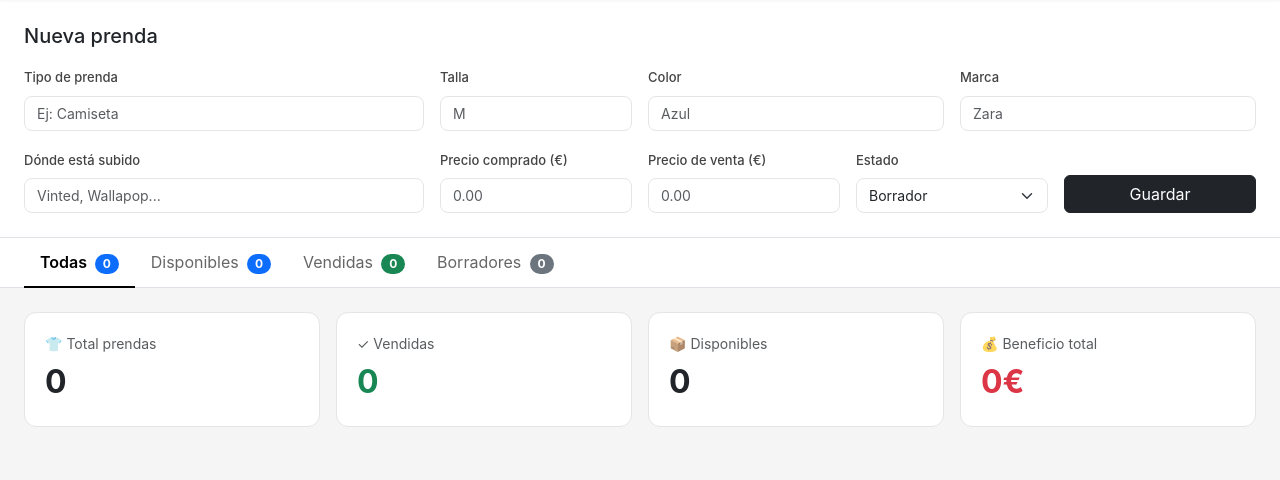
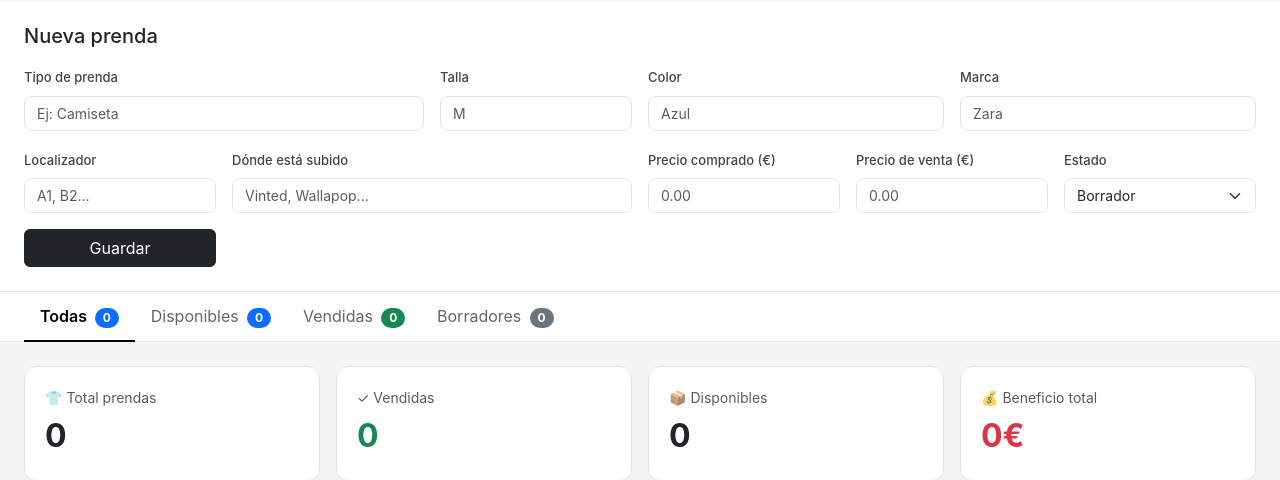
Before and after one commit to carizgil/vinted, a Django app: page / in a window 1280 px wide, after a click on "+ Añadir prenda". Shown: the part 73-553 px from the top of the page. Run offline with Django 5.2, Linux system fonts and the light colour scheme; data that the repository does not hold is empty.

Commit message:
añadir localizador

```diff
--- a/prendas/forms.py
+++ b/prendas/forms.py
@@ -4,4 +4,4 @@ from .models import Prenda
 class PrendaForm(forms.ModelForm):
     class Meta:
         model = Prenda
-        fields = ['tipo_de_prenda', 'talla', 'color', 'marca', 'donde_esta_subido', 'precio_comprado', 'precio_vendido', 'estado']
+        fields = ['tipo_de_prenda', 'talla', 'color', 'marca', 'localizador', 'donde_esta_subido', 'precio_comprado', 'precio_vendido', 'estado']
--- a/prendas/models.py
+++ b/prendas/models.py
@@ -15,6 +15,7 @@ class Prenda(models.Model):
     precio_comprado = models.DecimalField(max_digits=8, decimal_places=2)
     precio_vendido = models.DecimalField(max_digits=8, decimal_places=2, null=True, blank=True)
     estado = models.CharField(max_length=20, choices=ESTADO_CHOICES, default='borrador')
+    localizador = models.CharField(max_length=10, blank=True)
 
     def beneficio(self):
         if self.precio_vendido:
--- a/prendas/templates/prendas/editar_prenda.html
+++ b/prendas/templates/prendas/editar_prenda.html
@@ -47,6 +47,11 @@
             <input type="text" name="donde_esta_subido" value="{{ prenda.donde_esta_subido }}" class="form-control">
         </div>
 
+        <div class="mb-3">
+            <label class="form-label">Localizador</label>
+            <input type="text" name="localizador" value="{{ prenda.localizador }}" class="form-control" placeholder="A1, B2...">
+        </div>
+
         <div class="row g-3 mb-3">
             <div class="col">
                 <label class="form-label">Precio comprado (€)</label>
--- a/prendas/templates/prendas/lista_prendas.html
+++ b/prendas/templates/prendas/lista_prendas.html
@@ -36,6 +36,10 @@
                 <div class="col-md-3">
                     <label class="form-label">Marca</label>
                     <input type="text" name="marca" class="form-control" placeholder="Zara">
+                </div>
+                <div class="col-md-2">
+                    <label class="form-label">Localizador</label>
+                    <input type="text" name="localizador" class="form-control" placeholder="A1, B2...">
                 </div>
                 <div class="col-md-4">
                     <label class="form-label">Dónde está subido</label>
@@ -130,6 +134,10 @@
                 <div class="card-img-top">👗</div>
                 <div class="card-body">
                     <h6 class="card-title fw-semibold mb-1">{{ prenda.tipo_de_prenda }}</h6>
+                    <h6 class="card-title fw-semibold mb-1">{{ prenda.tipo_de_prenda }}</h6>
+                    {% if prenda.localizador %}
+                    <span class="badge bg-secondary mb-1">{{ prenda.localizador }}</span>
+                    {% endif %}
                     <p class="text-muted small mb-2">Talla {{ prenda.talla }} · {{ prenda.marca }}</p>
                     <div class="d-flex justify-content-between align-items-center">
                         <span class="fw-semibold">{{ prenda.precio_vendido }}€</span>
```
Also changed, not shown: prendas/migrations/0003_prenda_localizador.py (added).
